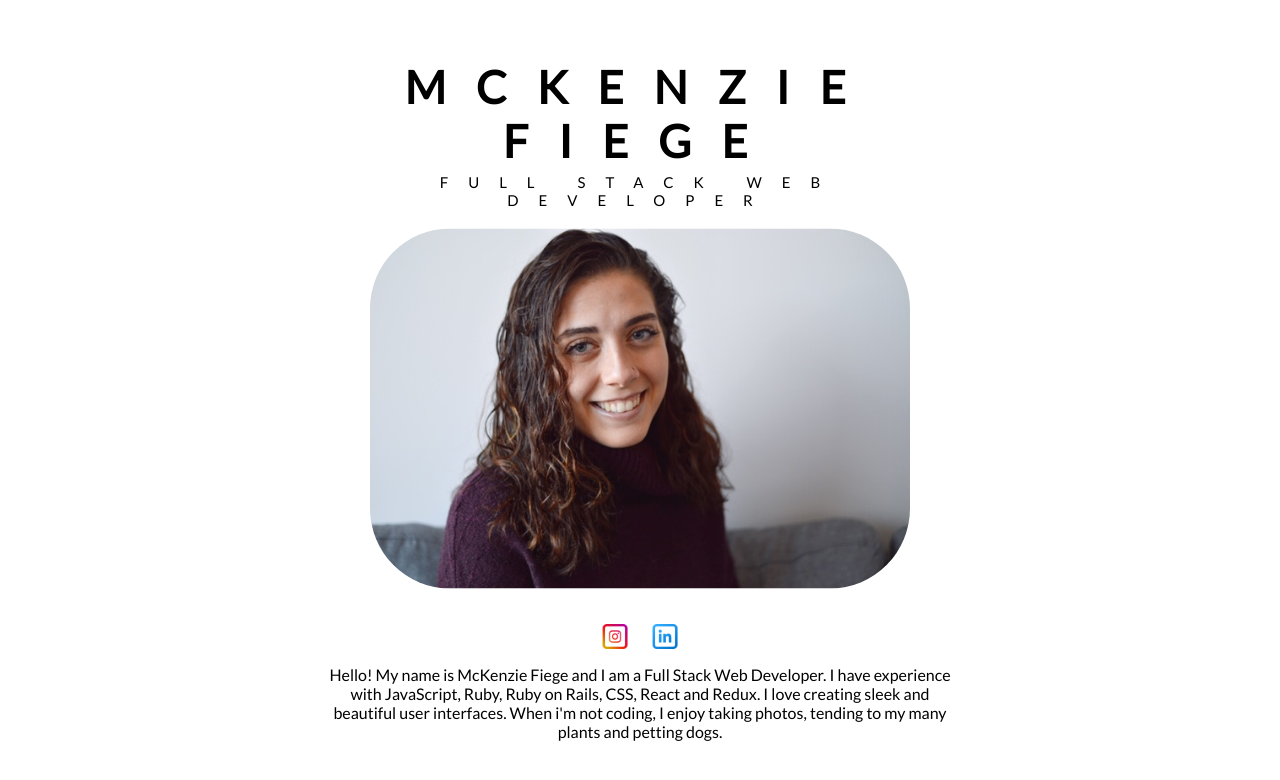
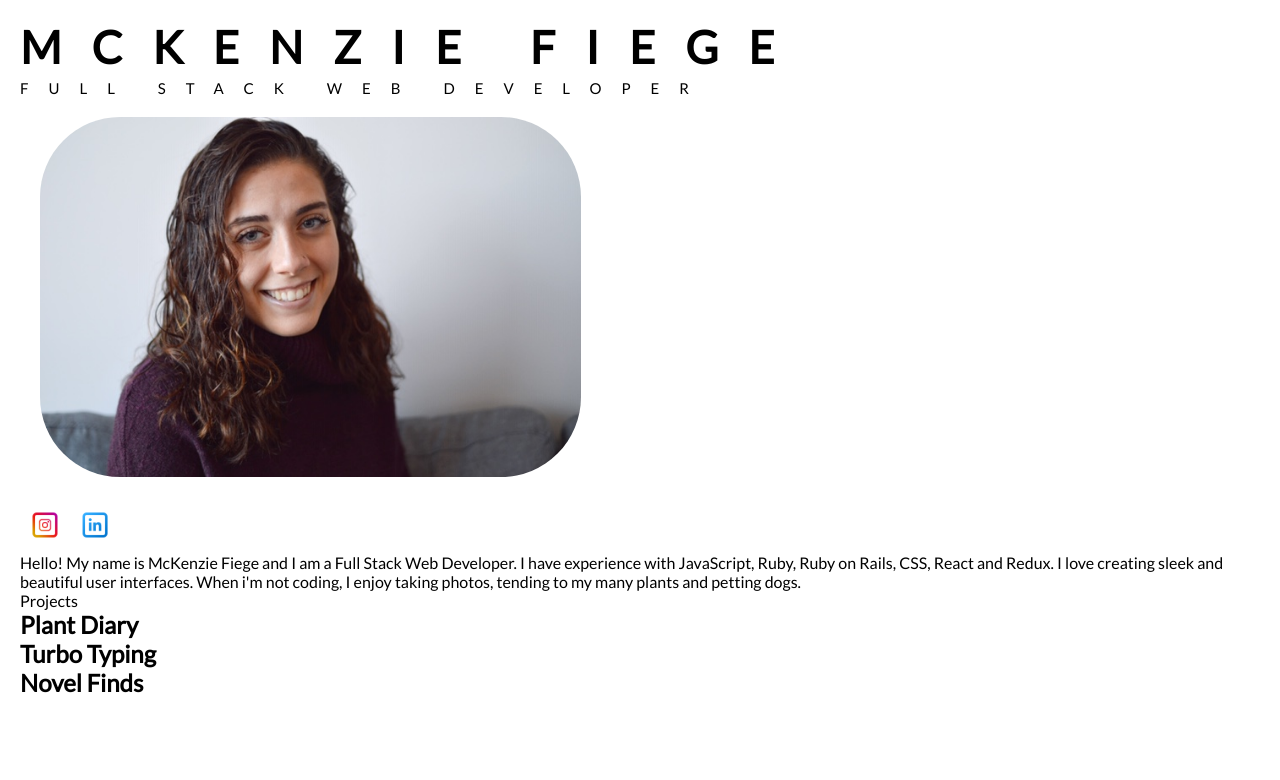
Before and after one commit to mckenziefiege/mckenziefiegeportfolio, a React (Create React App) app: page / in a window 1280 px wide. Shown: the top 780 px of the page. Built offline with nearby package versions, Linux system fonts and the light colour scheme.

Commit message:
updated projects component and added to App.js

```diff
--- a/src/App.css
+++ b/src/App.css
@@ -20,7 +20,6 @@ body {
   font-size: 45px;
   letter-spacing: 30px;
   padding-bottom: 5px;
-  position: relative;
 }
 
 .name-header-sub {
@@ -28,19 +27,17 @@ body {
   font-size: 15px;
   letter-spacing: 20px;
   font-weight: 100;
-  position: relative;
 }
 
 .about-me-box {
-  position: absolute;
+  /* position: absolute;
   top: 50%;
   left: 50%;
   transform: translate(-50%, -50%);
-  text-align: center;
+  text-align: center; */
 }
 
 .head-shot {
   border-radius: 100px;
-  position: relative;
   padding: 20px;
 }
--- a/src/App.js
+++ b/src/App.js
@@ -1,12 +1,14 @@
 import React, { Component } from 'react';
 import './App.css';
 import AboutMe from './Components/AboutMe.js'
+import Projects from './Components/Projects.js'
 
 class App extends Component {
   render() {
     return (
       <div>
       <AboutMe />
+      <Projects />
       </div>
     );
   }
--- a/src/Components/Projects.js
+++ b/src/Components/Projects.js
@@ -0,0 +1,17 @@
+import React, { Component } from 'react'
+
+class Projects extends Component {
+
+  render() {
+    return (
+      <div>
+        <p>Projects</p>
+        <h2>Plant Diary</h2>
+        <h2>Turbo Typing</h2>
+        <h2>Novel Finds</h2>
+      </div>
+    )
+  }
+}
+
+export default Projects
```
